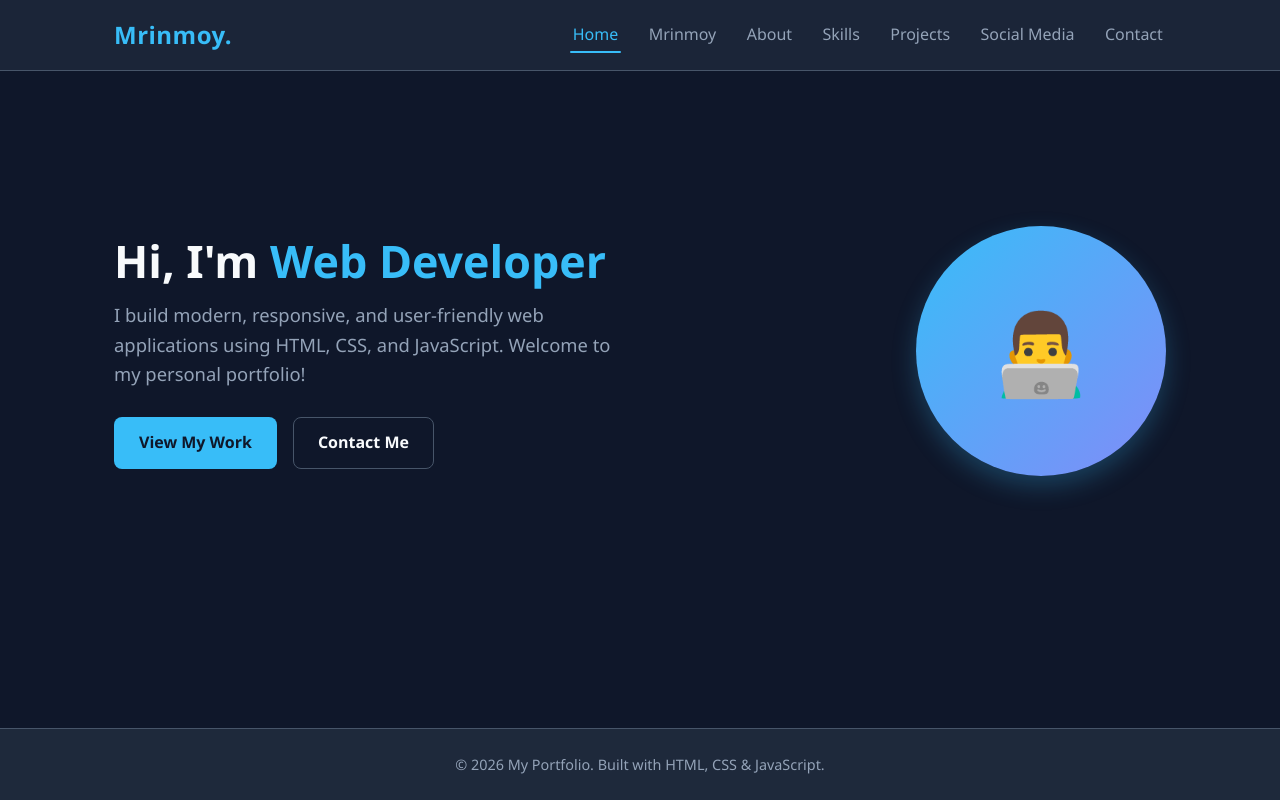
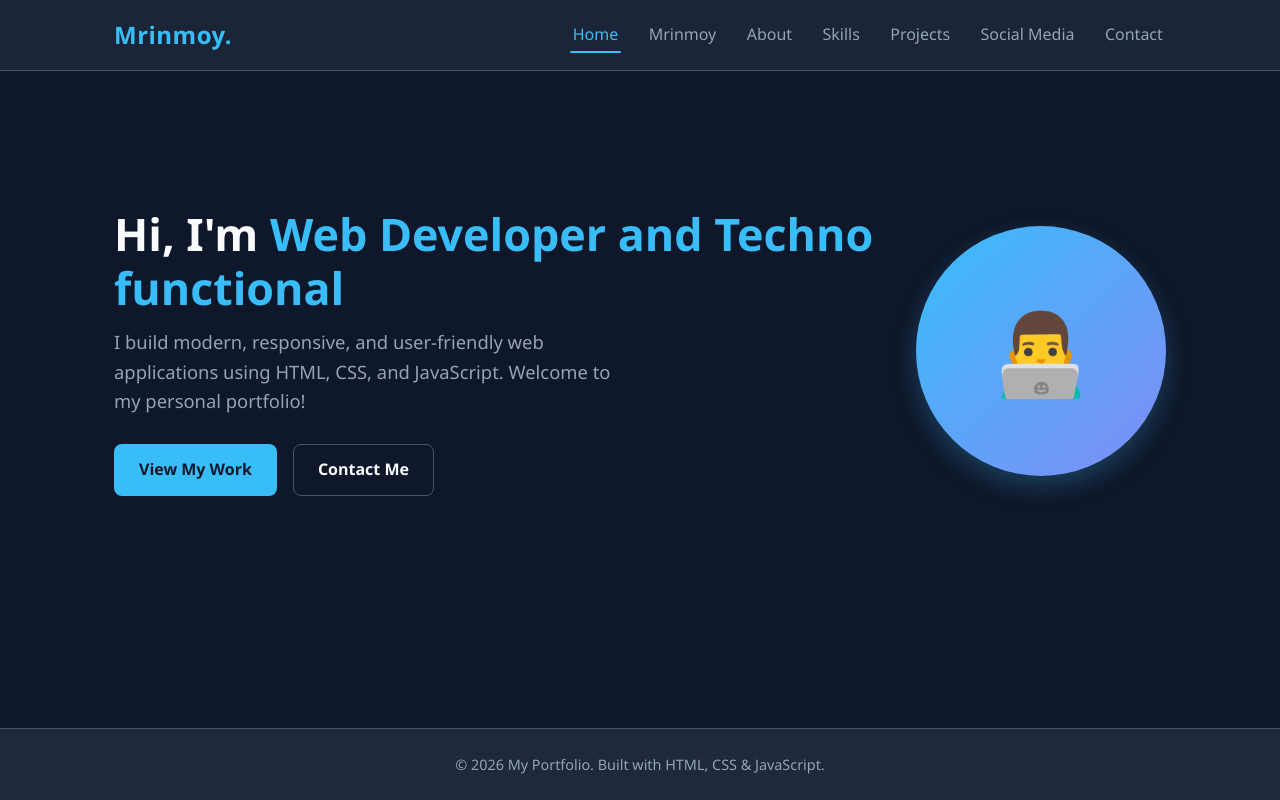
Before and after one commit to mrinmoy27/portfolio, a plain HTML site: page index.html in a window 1280 px wide. Drawn offline with Linux system fonts and the light colour scheme.

Commit message:
Update hero section heading to include 'Techno functional'

```diff
--- a/index.html
+++ b/index.html
@@ -30,7 +30,7 @@
   <main>
     <section class="hero">
       <div class="hero-text">
-        <h1>Hi, I'm <span>Web Developer</span></h1>
+        <h1>Hi, I'm <span>Web Developer and Techno functional</span></h1>
         <p>I build modern, responsive, and user-friendly web applications using HTML, CSS, and JavaScript. Welcome to my personal portfolio!</p>
         <div class="btn-group">
           <a href="projects.html" class="btn btn-primary">View My Work</a>
```
